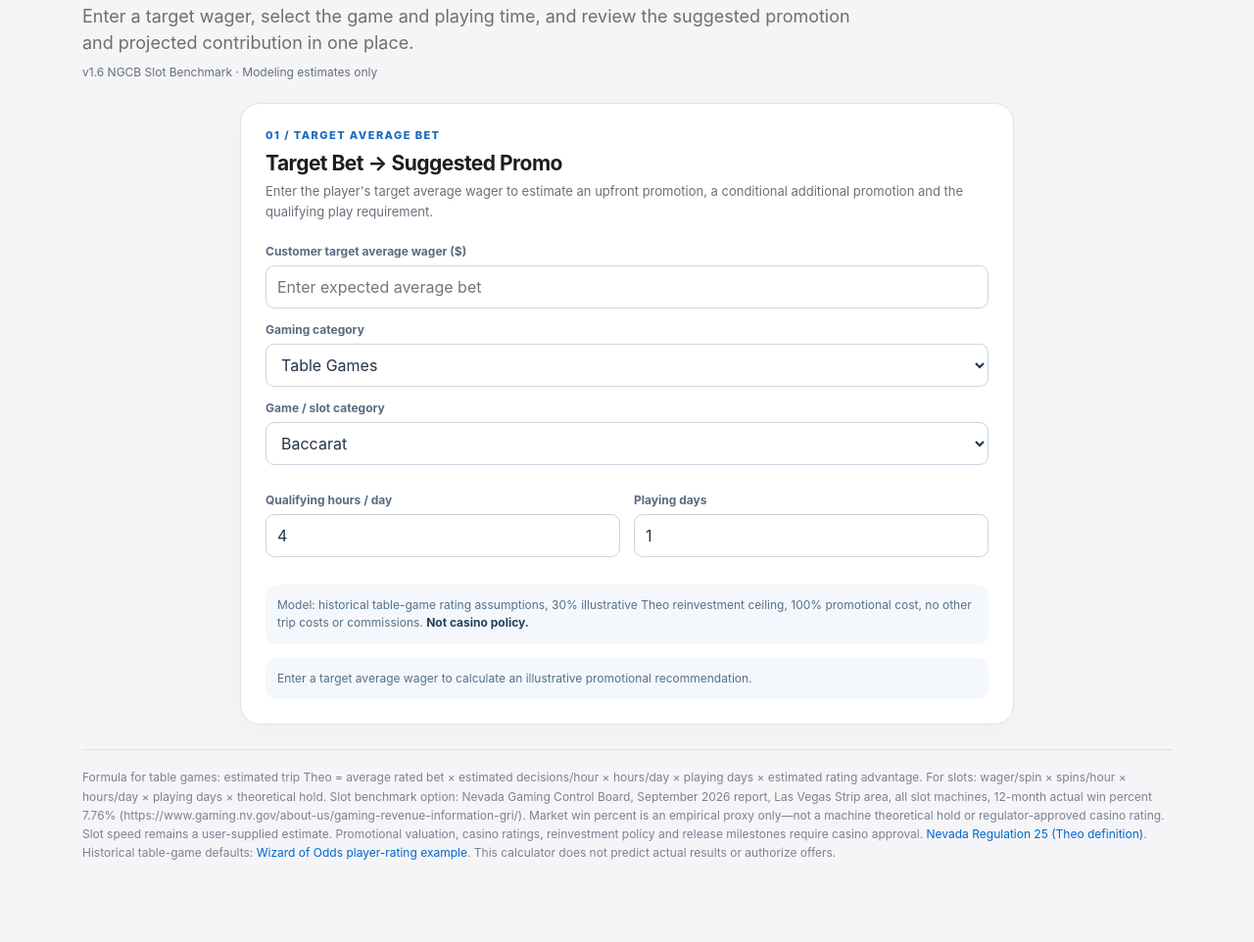
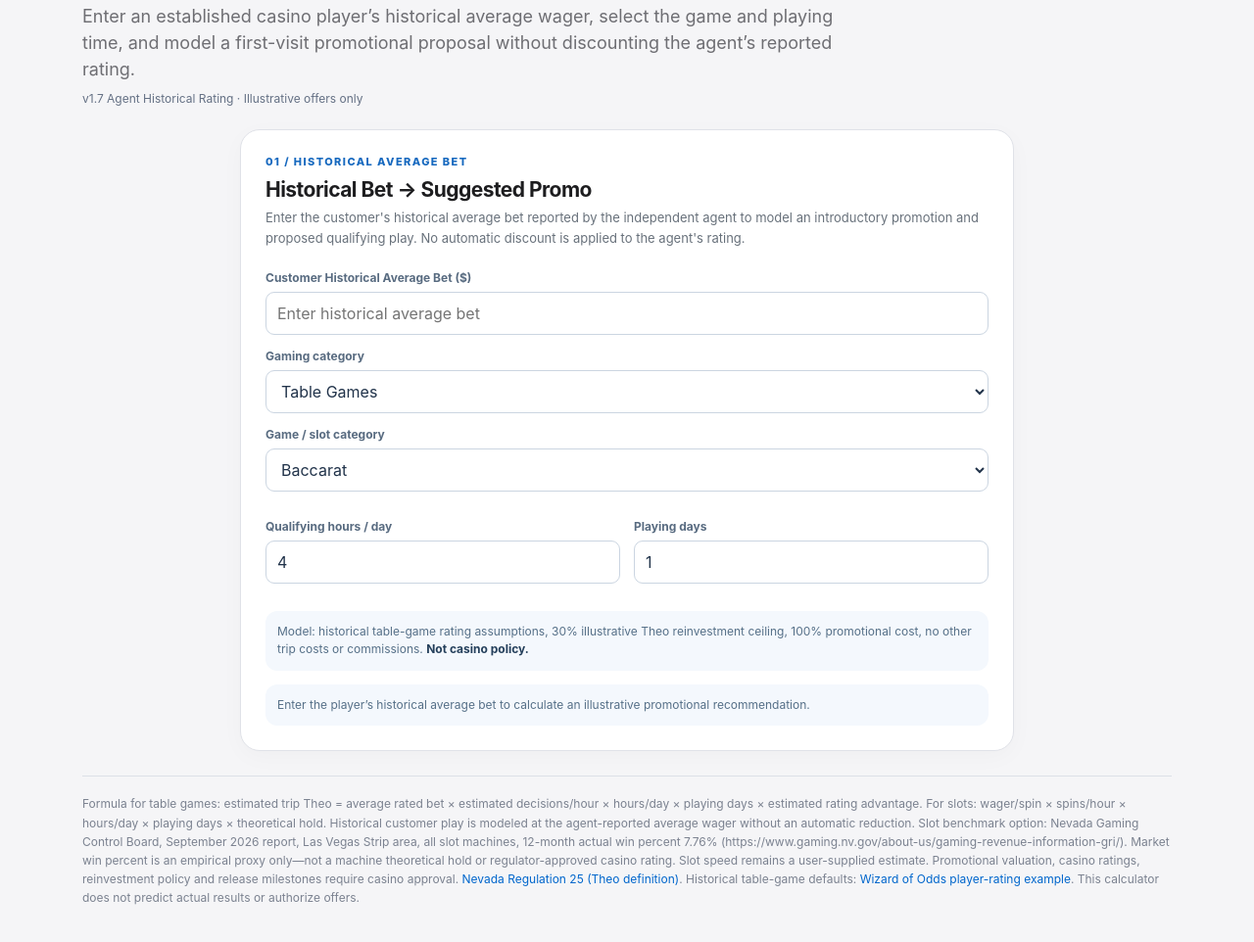
Before and after one commit to paulandrewesplana-design/P001-preview, a plain HTML site: page ia-studio/hurdle-calculator/index.html in a window 1280 px wide. Shown: the part 224-1186 px from the top of the page at 98% size. Drawn offline with Linux system fonts and the light colour scheme.

Commit message:
Hurdle v1.7: make agent-reported historical average bet the acquisition input

```diff
--- a/ia-studio/hurdle-calculator/index.html
+++ b/ia-studio/hurdle-calculator/index.html
@@ -21,12 +21,12 @@ main{max-width:1160px;margin:auto;padding:0 24px 80px}.hero{padding:48px 0 24px}
 @media(min-width:680px){.target-card .target-metrics{grid-template-columns:repeat(2,minmax(0,1fr))}}
 .benchmark-value{display:flex;align-items:center;justify-content:space-between;gap:12px;padding:14px;background:#f0f6ff;border:1px solid #b9d8f6;border-radius:11px;color:#23466a;line-height:1.5}.benchmark-value strong{font-size:23px;color:#0066cc}.benchmark-value a{font-size:12px;font-weight:700;text-align:right}.benchmark-value small{font-size:11px;color:#586e83}.focused-layout [hidden]{display:none!important}@media(max-width:550px){.benchmark-value{align-items:flex-start;flex-direction:column}.benchmark-value a{text-align:left}}</style></head><body>
 <header><nav><a class="brand" href="https://www.paulandrewesplana.com/">Paul Andrew Esplana</a><a class="back" href="../../studio.html">← Back to iA Studio</a></nav></header>
-<main><section class="hero"><div class="kicker">iA Studio · Independent Agent Planning</div><h1>Hurdle Calculator.</h1><p>Enter a target wager, select the game and playing time, and review the suggested promotion and projected contribution in one place.</p><div class="release">v1.6 NGCB Slot Benchmark · Modeling estimates only</div></section>
+<main><section class="hero"><div class="kicker">iA Studio · Independent Agent Planning</div><h1>Hurdle Calculator.</h1><p>Enter an established casino player’s historical average wager, select the game and playing time, and model a first-visit promotional proposal without discounting the agent’s reported rating.</p><div class="release">v1.7 Agent Historical Rating · Illustrative offers only</div></section>
 <div class="focused-layout">
 <section class="card target-card">
-<div class="step">01 / TARGET AVERAGE BET</div><h2>Target Bet → Suggested Promo</h2>
-<p class="helper">Enter the player's target average wager to estimate an upfront promotion, a conditional additional promotion and the qualifying play requirement.</p>
-<div class="field"><label for="targetBet">Customer target average wager ($)</label><input id="targetBet" type="number" min="0" step="any" placeholder="Enter expected average bet" autocomplete="off"></div>
+<div class="step">01 / HISTORICAL AVERAGE BET</div><h2>Historical Bet → Suggested Promo</h2>
+<p class="helper">Enter the customer's historical average bet reported by the independent agent to model an introductory promotion and proposed qualifying play. No automatic discount is applied to the agent's rating.</p>
+<div class="field"><label for="targetBet">Customer Historical Average Bet ($)</label><input id="targetBet" type="number" min="0" step="any" placeholder="Enter historical average bet" autocomplete="off"></div>
 <div class="field" style="margin-top:14px"><label for="category">Gaming category</label><select id="category"><option value="tables">Table Games</option><option value="slots">Slots</option></select></div>
 <div class="fields" style="margin-top:14px">
 <div class="field wide"><label for="game">Game / slot category</label><select id="game"></select></div>
@@ -72,7 +72,7 @@ main{max-width:1160px;margin:auto;padding:0 24px 80px}.hero{padding:48px 0 24px}
 </section>
 
 </div>
-<div class="footer muted">Formula for table games: estimated trip Theo = average rated bet × estimated decisions/hour × hours/day × playing days × estimated rating advantage. For slots: wager/spin × spins/hour × hours/day × playing days × theoretical hold. Slot benchmark option: Nevada Gaming Control Board, September 2026 report, Las Vegas Strip area, all slot machines, 12-month actual win percent 7.76% (https://www.gaming.nv.gov/about-us/gaming-revenue-information-gri/). Market win percent is an empirical proxy only—not a machine theoretical hold or regulator-approved casino rating. Slot speed remains a user-supplied estimate. Promotional valuation, casino ratings, reinvestment policy and release milestones require casino approval. <a href="https://www.gaming.nv.gov/siteassets/content/regs/gaming-statutes--regulations/regulation-25-as-of-04-26.pdf" target="_blank" rel="noopener noreferrer">Nevada Regulation 25 (Theo definition)</a>. Historical table-game defaults: <a href="https://wizardofodds.com/ask-the-wizard/184/" target="_blank" rel="noopener noreferrer">Wizard of Odds player-rating example</a>. This calculator does not predict actual results or authorize offers.</div>
+<div class="footer muted">Formula for table games: estimated trip Theo = average rated bet × estimated decisions/hour × hours/day × playing days × estimated rating advantage. For slots: wager/spin × spins/hour × hours/day × playing days × theoretical hold. Historical customer play is modeled at the agent-reported average wager without an automatic reduction. Slot benchmark option: Nevada Gaming Control Board, September 2026 report, Las Vegas Strip area, all slot machines, 12-month actual win percent 7.76% (https://www.gaming.nv.gov/about-us/gaming-revenue-information-gri/). Market win percent is an empirical proxy only—not a machine theoretical hold or regulator-approved casino rating. Slot speed remains a user-supplied estimate. Promotional valuation, casino ratings, reinvestment policy and release milestones require casino approval. <a href="https://www.gaming.nv.gov/siteassets/content/regs/gaming-statutes--regulations/regulation-25-as-of-04-26.pdf" target="_blank" rel="noopener noreferrer">Nevada Regulation 25 (Theo definition)</a>. Historical table-game defaults: <a href="https://wizardofodds.com/ask-the-wizard/184/" target="_blank" rel="noopener noreferrer">Wizard of Odds player-rating example</a>. This calculator does not predict actual results or authorize offers.</div>
 </main>
 <script>
 (()=>{
@@ -110,7 +110,7 @@ function syncSlotRate(){
 function calculate(){
  result=null;
  const err=$("targetError");err.hidden=true;$("targetResults").hidden=true;$("targetEmpty").hidden=false;
- if($("targetBet").value.trim()===""){$("targetEmpty").textContent="Enter a target average wager to calculate an illustrative promotional recommendation.";return}
+ if($("targetBet").value.trim()===""){$("targetEmpty").textContent="Enter the player’s historical average bet to calculate an illustrative promotional recommendation.";return}
  try{
   const bet=get("targetBet",.0000001,null),hours=get("hours",.0000001,24),days=get("days",1,365,true),category=$("category").value;
   const game=games[category][Number($("game").value)];
@@ -152,9 +152,9 @@ function calculate(){
 }
 function summary(){
  if(!result)return null;const r=result;
- return "HURDLE CALCULATOR v1.5 — ILLUSTRATIVE, NOT APPROVED\n"+
+ return "HURDLE CALCULATOR v1.7 — ILLUSTRATIVE, NOT APPROVED\n"+
  "Game: "+r.game+" ("+(r.category==="tables"?"Table Games":"Slots")+")\n"+
- "Target average wager: "+money(r.bet)+"\n"+
+ "Historical average bet supplied by agent: "+money(r.bet)+"\n"+
  "Qualifying play: "+dec(r.hours)+" hours/day for "+r.days+" day(s)\n"+
  "Rating assumptions: "+dec(r.speed)+" decisions/spins per hour, "+pct(r.edge)+(r.category==="slots"&&r.slotRateSource==="ngcb"?" NGCB historical Strip market win percent (not theoretical machine hold)":" estimated advantage/hold")+"\n"+
  "Estimated Theo: "+money(r.theo)+"\nSuggested upfront: "+money(r.upfront)+"\nAfter hurdle: "+money(r.earned)+"\n"+
```
